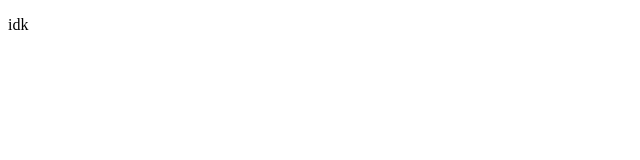
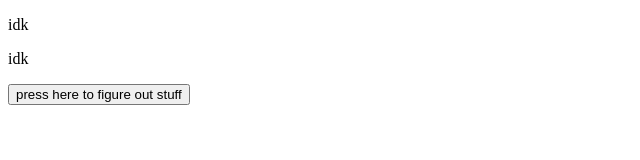
Before and after one commit to ancadunavete/more-testinggg, a plain HTML site: page index.html in a window 1280 px wide. Shown: the whole page, without its empty margins (0-640 px from the left). Drawn offline with Linux system fonts and the light colour scheme.

Commit message:
add: text

```diff
--- a/index.html
+++ b/index.html
@@ -8,6 +8,8 @@
 <body>
 
     <p>idk</p>
+    <p>idk</p>
+    <button>press here to figure out stuff</button>
 
 </body>
 </html>
```
